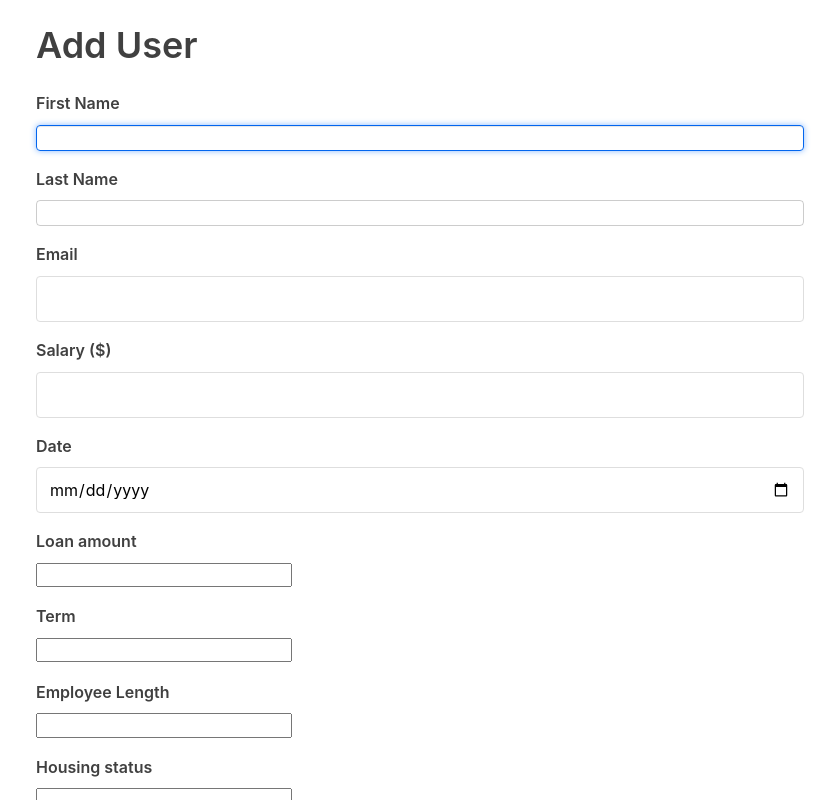
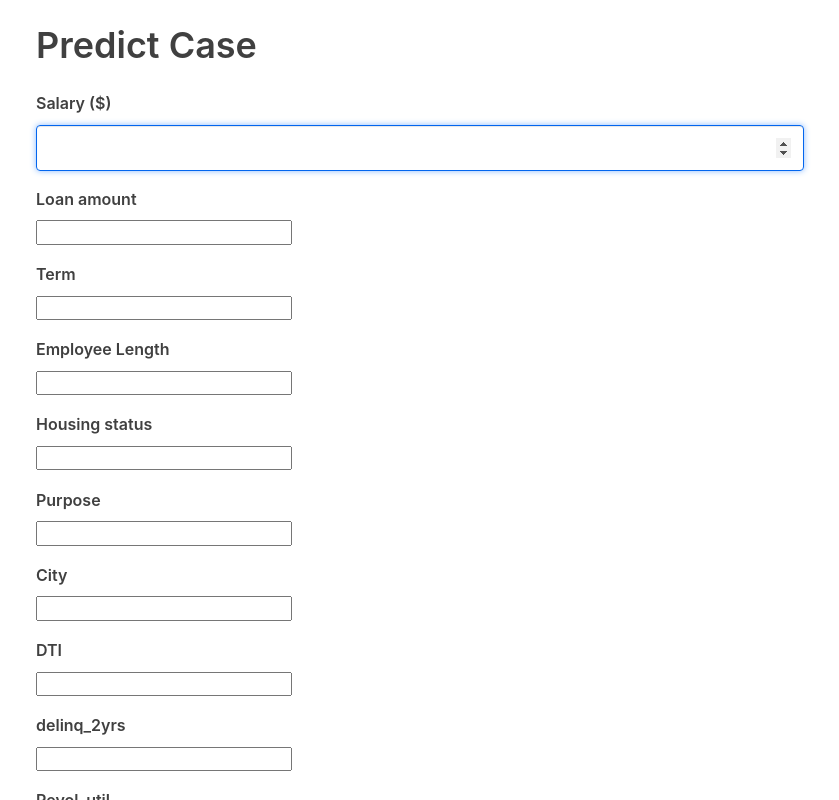
Before and after one commit to soni-H/LoanApprover, a React (Create React App) app in the folder statics/loan-approval-system/: page /dashboard in a window 1280 px wide. Both pictures are taken after a click on the button "Add User". Shown: the top 800 px of the page, without its empty margins (220-1059 px from the left). Built offline with nearby package versions, Linux system fonts and the light colour scheme.

Commit message:
Update Add.js

```diff
--- a/statics/loan-approval-system/src/Components/Dashboard/Add.js
+++ b/statics/loan-approval-system/src/Components/Dashboard/Add.js
@@ -2,11 +2,7 @@ import React, { useState, useRef, useEffect } from 'react'
 import Swal from 'sweetalert2';
 import axios from 'axios'
 function Add({ users, setUsers, setIsAdding }) {
-    const [firstName, setFirstName] = useState('');
-    const [lastName, setLastName] = useState('');
-    const [email, setEmail] = useState('');
     const [salary, setSalary] = useState('');
-    const [date, setDate] = useState('');
     const [loan_amnt, setloan_amnt] = useState('');
     const [term, setterm] = useState('');
     const [empl_length, setemp_length] = useState('');
@@ -22,25 +18,12 @@ function Add({ users, setUsers, setIsAdding }) {
     useEffect(() => {
         textInput.current.focus();
     }, [])
-    const handleAdd = async(e) => {
+    const handlePredict = async(e) => {
         e.preventDefault();
-        if (!firstName || !lastName || !email || !salary || !date) {
-            return Swal.fire({
-                icon: 'error',
-                title: 'Error!',
-                text: 'All fields are required.',
-                showConfirmButton: true
-            });
-        }
-
         const id = users.length + 1;
-        const newEmployee = {
+        const newUser = {
             id,
-            firstName,
-            lastName,
-            email,
             salary,
-            date,
             loan_amnt,
             term,
             empl_length,
@@ -53,22 +36,11 @@ function Add({ users, setUsers, setIsAdding }) {
             totalacc,
             prevcreditlength,
         }
-        //users.push(newEmployee);
-        await axios.post("http://localhost:8081/saveCase",newEmployee);
-        console.log(newEmployee);
-        setUsers(users);
-        setIsAdding(false);
 
-        Swal.fire({
-            icon: 'success',
-            title: 'Added!',
-            text: `${firstName} ${lastName}'s data has been Added.`,
-            showConfirmButton: false,
-            timer: 1500
-        });
-    }
-    const handlePredict=async() =>{
-        const result = await axios.get("http://localhost:8081/predictLoan");
+        const result=await axios.get("http://app:8081/predictLoan",newUser);
+        console.log(newUser);
+
+
         Swal.fire({
             icon: "success",
             title:"Results",
@@ -77,52 +49,49 @@ function Add({ users, setUsers, setIsAdding }) {
             timer:1500
 
         })
+    }
+    const handleSave=async(e) => {
+        const id = users.length + 1;
+        const newUser = {
+            id,
+            salary,
+            loan_amnt,
+            term,
+            empl_length,
+            home_ownersh,
+            purpose,
+            city,
+            dti,
+            delinq,
+            revol,
+            totalacc,
+            prevcreditlength,
+        }
+        await axios.post("http://app:8081/saveCase",newUser);
+        setUsers(users);
+        setIsAdding(false);
+        Swal.fire({
+            icon: "success",
+            title:"Results",
+            text: `ADDED`,
+            showConfirmButton: false,
+            timer:1500
+
+        })
 
     }
     return (
         <div className="small-container">
-            <form onSubmit={handleAdd}>
-                <h1>Add User</h1>
-                <label htmlFor="firstName">First Name</label>
-                <input
-                    id="firstName"
-                    type="text"
-                    ref={textInput}
-                    name="firstName"
-                    value={firstName}
-                    onChange={e => setFirstName(e.target.value)}
-                />
-                <label htmlFor="lastName">Last Name</label>
-                <input
-                    id="lastName"
-                    type="text"
-                    name="lastName"
-                    value={lastName}
-                    onChange={e => setLastName(e.target.value)}
-                />
-                <label htmlFor="email">Email</label>
-                <input
-                    id="email"
-                    type="email"
-                    name="email"
-                    value={email}
-                    onChange={e => setEmail(e.target.value)}
-                />
+            <form onSubmit={handlePredict}>
+                <h1>Predict Case</h1>
                 <label htmlFor="salary">Salary ($)</label>
                 <input
                     id="salary"
                     type="number"
                     name="salary"
+                    ref={textInput}
                     value={salary}
                     onChange={e => setSalary(e.target.value)}
-                />
-                <label htmlFor="date">Date</label>
-                <input
-                    id="date"
-                    type="date"
-                    name="date"
-                    value={date}
-                    onChange={e => setDate(e.target.value)}
                 />
                 <label htmlFor="loan_amnt">Loan amount</label>
                 <input
@@ -213,7 +182,14 @@ function Add({ users, setUsers, setIsAdding }) {
                     onChange={e => setprevcreditlength(e.target.value)}
                 />
                 <div style={{ marginTop: '30px' }}>
-                    <input type="submit" value="Add" />
+                    <input type="submit" value="Predict" />
+                    <input
+                        style={{ marginLeft: '12px' }}
+                        className="muted-button"
+                        type="button"
+                        value="Save"
+                        onClick={handleSave}
+                    />
                     <input
                         style={{ marginLeft: '12px' }}
                         className="muted-button"
@@ -221,13 +197,7 @@ function Add({ users, setUsers, setIsAdding }) {
                         value="Cancel"
                         onClick={() => setIsAdding(false)}
                     />
-                    <input
-                        style={{ marginLeft: '12px' }}
-                        className="muted-button"
-                        type="button"
-                        value="Predict"
-                        onClick={handlePredict}
-                    />
+
                 </div>
 
             </form>
```
